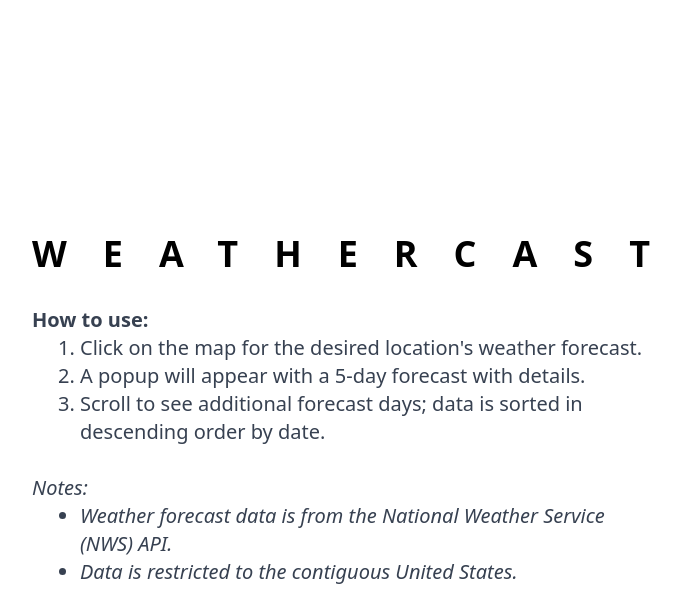
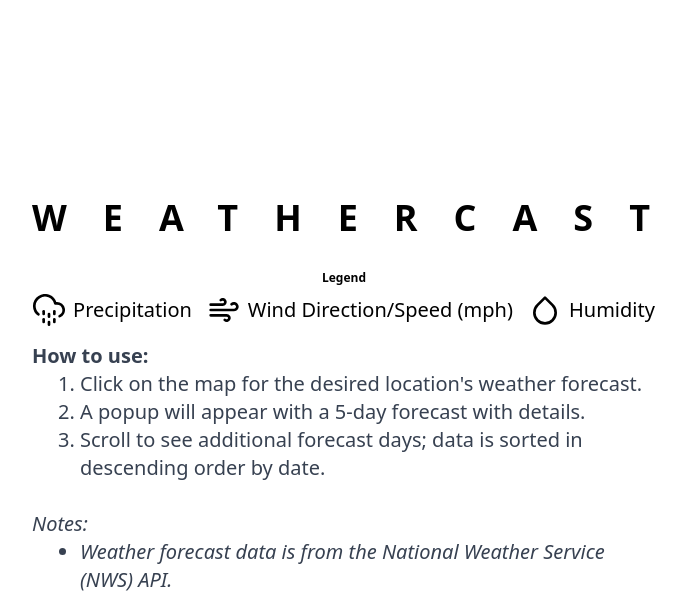
Before and after one commit to jheo728/weather-cast-app, a Flask app: page / in a window 1280 px wide. Shown: the top 592 px of the page, without its empty margins (296-982 px from the left). Run offline with Flask 3, Linux system fonts and the light colour scheme; some libraries are stand-ins or nearby versions.

Commit message:
update overall modal layout; update intro; add legend

```diff
--- a/package.json
+++ b/package.json
@@ -1,6 +1,6 @@
 {
   "devDependencies": {
-    "eslint": "^8.7.0",
+    "eslint": "^8.56.0",
     "prettier": "^2.5.1",
     "tailwindcss": "^3.3.5"
   }
--- a/static/css/style.css
+++ b/static/css/style.css
@@ -15,7 +15,7 @@
   max-width: 100%;
   height: auto;
   display: block;
-  margin: 0 auto;
+  /* margin: 0 auto; */
 }
 
 .centered-text {
--- a/static/js/main.js
+++ b/static/js/main.js
@@ -62,26 +62,24 @@ function createForecastPeriodElement(period) {
   // Activate the template and get a reference to the content
   const templateContent = forecastPeriodTemplate.content.cloneNode(true);
 
-  // Set color class based on temperature value
-  const tempValue = parseFloat(period.temp);
-  const svgElement = templateContent.querySelector(".feather-thermometer");
+  // Customize the cloned template with period data
+  const tempElement = templateContent.querySelector("[data-id='temp']");
+  const tempValue = period.temp;
 
-  if (tempValue <= 45) {
-    svgElement.classList.add("text-blue-500");
-  } else if (tempValue >= 80) {
-    svgElement.classList.add("text-red-400");
+  // Apply color based on temperature range
+  if (tempValue < 45) {
+    tempElement.classList.add("text-blue-500"); // Change to the appropriate color class
+  } else if (tempValue >= 45 && tempValue < 80) {
+    tempElement.classList.add("text-black"); // Change to the appropriate color class
+  } else {
+    tempElement.classList.add("text-red-500"); // Change to the appropriate color class
   }
 
-  // Customize the cloned template with period data
+  tempElement.textContent = `${tempValue}°`;
   templateContent.querySelector("[data-id='imgIcon']").src = period.img_icon;
   templateContent.querySelector("[data-id='wind']").textContent = period.wind;
-  templateContent.querySelector(
-    "[data-id='temp']"
-  ).textContent = `${period.temp}° F`;
   templateContent.querySelector("[data-id='periodName']").textContent =
     period.name;
-  templateContent.querySelector("[data-id='shortForecast']").textContent =
-    period.short_forecast;
   templateContent.querySelector("[data-id='details']").textContent =
     period.details;
   templateContent.querySelector("[data-id='precipChance']").textContent = `${
--- a/templates/map.html
+++ b/templates/map.html
@@ -24,9 +24,34 @@
     class="modal overflow-y-auto hidden fixed inset-0 max-h-screen flex items-center justify-center backdrop-filter backdrop-blur pt-20 text-xs sm:text-base md:text-lg lg:text-xl">
     <div class="flex items-center justify-center h-screen">
       <div class="max-w-2xl p-6 text-center">
-        <h2 class="xs:text-xl sm:text-2xl md:text-3xl lg:text-4xl font-bold mb-8" style="letter-spacing: 1em">
+        <h2 class="text-base sm:text-2xl md:text-3xl lg:text-4xl font-bold mb-8" style="letter-spacing: 1em">
           WEATHERCAST
         </h2>
+        <div class="pb-4">
+          <div class="text-center mb-2">
+            <h2 class="text-xs font-bold">Legend</h2>
+          </div>
+
+          <div class="flex flex-row flex-wrap justify-center space-x-4">
+            <div class="flex items-center">
+              <img src="{{ url_for('static', filename='assets/cloud-drizzle.svg') }}" alt="Cloud Drizzle Icon"
+                class="inline w-6 h-6 sm:w-8 sm:h-8">
+              <span class="ml-2">Precipitation</span>
+            </div>
+
+            <div class="flex items-center">
+              <img src="{{ url_for('static', filename='assets/wind.svg') }}" alt="Wind Icon"
+                class="inline w-6 h-6 sm:w-8 sm:h-8">
+              <span class="ml-2">Wind Direction/Speed (mph)</span>
+            </div>
+
+            <div class="flex items-center">
+              <img src="{{ url_for('static', filename='assets/droplet.svg') }}" alt="Droplet Icon"
+                class="inline w-6 h-6 sm:w-8 sm:h-8">
+              <span class="ml-2">Humidity</span>
+            </div>
+          </div>
+        </div>
         <ul class="text-left list-disc text-gray-700 font-bold">
           How to use:
           <ul class="list-decimal pl-12 font-normal">
@@ -70,20 +95,20 @@
   </div>
 
   <!-- Forecast Modal -->
-  <div class="modal hidden fixed inset-0 backdrop-filter backdrop-blur pt-10 text-xs sm:text-sm md:text-base"
-    id="forecastModal" aria-modal="true" aria-labelledby="forecastModalLabel">
+  <div class="modal hidden fixed inset-0 backdrop-filter backdrop-blur pt-10  text-xs sm:text-sm" id="forecastModal"
+    aria-modal="true" aria-labelledby="forecastModalLabel">
     <div class="flex items-start justify-center">
-      <div class="bg-white rounded-lg relative" style="width: 83.33%; max-width: 500px">
+      <div class="bg-white rounded-lg relative" style="width: 83.33%; max-width: 400px">
         <!-- Fixed header -->
-        <div class="flex flex-wrap items-center mx-4 my-2">
+        <div class="flex flex-wrap items-center mx-4 my-2 text-sm sm:text-base">
           <h5 class="font-bold">Weather Forecast -</h5>
-          <h5 class="ml-2 text-sm" id="forecastModalLabel"></h5>
-          <h6 class="right-0 mx-4 mt-1 text-xs text-gray-500 italic" id="lastUpdateLabel"></h6>
+          <h5 class="ml-2" id="forecastModalLabel"></h5>
+          <h6 class="right-0 mx-4 text-xs text-gray-500 italic" id="lastUpdateLabel"></h6>
         </div>
 
         <!-- Close button -->
-        <button type="button" class="absolute top-0 right-0 mr-1 text-xl md:text-2xl lg:text-3xl xl:text-4xl"
-          aria-label="Close" id="closeForecastModalBtn">
+        <button type="button" class="absolute top-0 right-0 mr-1 text-2xl md:text-3xl lg:text-4xl" aria-label="Close"
+          id="closeForecastModalBtn">
           <span aria-hidden="true">&times;</span>
         </button>
 
@@ -91,53 +116,34 @@
 
         <!-- Modal content -->
         <div class="modal-body">
-          <div id="popup-content" class="my-6 column"></div>
+          <div id="popup-content" class="my-6"></div>
           <!-- Hidden template for forecast period -->
           <template id="forecastPeriodTemplate">
-            <div class="flex mx-4 flex-col items-center">
-              <div class="flex text-sm">
-                <div class="flex flex-col flex-wrap text-xs text-center items-center mr-8 w-20 whitespace-normal">
-                  <div class="font-bold" data-id="periodName"></div>
-                  <img class="forecast-period-image rounded" data-id="imgIcon" />
-                  <div data-id="shortForecast"></div>
+            <div class="flex mx-2 flex-col items-center">
+              <div class="font-bold pb-4" data-id="periodName"></div>
+
+              <div class="flex flex-wrap text-center items-center text-auto" style="gap: 1rem">
+                <div class="text-3xl font-bold" data-id="temp"></div>
+                <div class="whitespace-normal">
+                  <img class="forecast-period-image rounded w-12 sm:w-16 md:w-20" data-id="imgIcon" />
                 </div>
-                <div class="mt-8 flex flex-wrap text-center" style="gap: 2rem">
+                <div class="flex flex-col">
+                  <div class="flex flex-wrap text-center" style="gap: 1rem">
                     <div class="w-12 grid justify-items-center">
-                    <svg class="feather feather-thermometer" xmlns="http://www.w3.org/2000/svg" width="30" height="30"
-                      viewBox="0 0 24 24" fill="none" stroke="currentColor" stroke-width="1.5" stroke-linecap="round"
-                      stroke-linejoin="round">
-                      <path d="M14 14.76V3.5a2.5 2.5 0 0 0-5 0v11.26a4.5 4.5 0 1 0 5 0z"></path>
-                    </svg>
-                    <div data-id="temp"></div>
-                  </div>
-                  <div class="w-12 grid justify-items-center">
-                    <svg class="feather feather-cloud-rain" xmlns="http://www.w3.org/2000/svg" width="30" height="30"
-                      viewBox="0 0 24 24" fill="none" stroke="currentColor" stroke-width="1.5" stroke-linecap="round"
-                      stroke-linejoin="round">
-                      <line x1="16" y1="13" x2="16" y2="21"></line>
-                      <line x1="8" y1="13" x2="8" y2="21"></line>
-                      <line x1="12" y1="15" x2="12" y2="23"></line>
-                      <path d="M20 16.58A5 5 0 0 0 18 7h-1.26A8 8 0 1 0 4 15.25"></path>
-                    </svg>
+                      <img src="{{ url_for('static', filename='assets/cloud-drizzle.svg') }}" alt="Cloud Rain Icon"
+                        class="inline w-6 h-6 sm:w-8 sm:h-8">
                       <div data-id="precipChance"></div>
                     </div>
                     <div class="w-12 grid justify-items-center">
-                    <svg class="feather feather-wind" xmlns="http://www.w3.org/2000/svg" width="30" height="30"
-                      viewBox="0 0 24 24" fill="none" stroke="currentColor" stroke-width="1.5" stroke-linecap="round"
-                      stroke-linejoin="round">
-                      <path
-                        d="M9.59 4.59A2 2 0 1 1 11 8H2m10.59 11.41A2 2 0 1 0 14 16H2m15.73-8.27A2.5 2.5 0 1 1 19.5 12H2">
-                      </path>
-                    </svg>
+                      <img src="{{ url_for('static', filename='assets/wind.svg') }}" alt="Cloud Rain Icon"
+                        class="inline w-6 h-6 sm:w-8 sm:h-8">
                       <div data-id="wind"></div>
                     </div>
                     <div class="w-12 grid justify-items-center">
-                    <svg class="feather feather-droplet text-blue-200" xmlns="http://www.w3.org/2000/svg" width="30"
-                      height="30" viewBox="0 0 24 24" fill="none" stroke="currentColor" stroke-width="1.5"
-                      stroke-linecap="round" stroke-linejoin="round">
-                      <path d="M12 2.69l5.66 5.66a8 8 0 1 1-11.31 0z"></path>
-                    </svg>
+                      <img src="{{ url_for('static', filename='assets/droplet.svg') }}" alt="Cloud Rain Icon"
+                        class="inline w-6 h-6 sm:w-8 sm:h-8">
                       <div data-id="relativeHumidity"></div>
+                    </div>
                   </div>
                 </div>
               </div>
```
Also changed, not shown: package-lock.json, static/assets/cloud-drizzle.svg (added), static/assets/droplet.svg (added), static/assets/wind.svg (added). Lines whose indentation alone changed are shown as unchanged.
